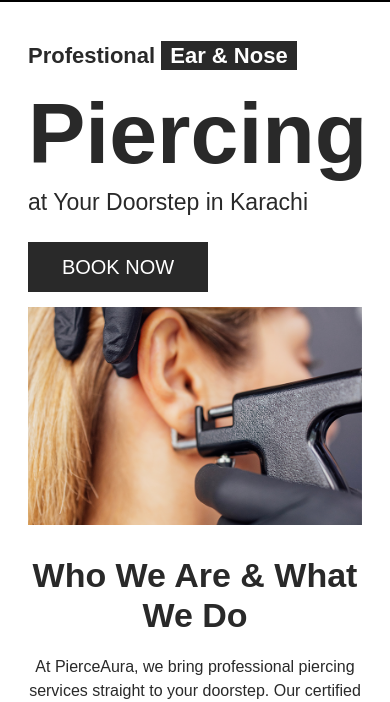
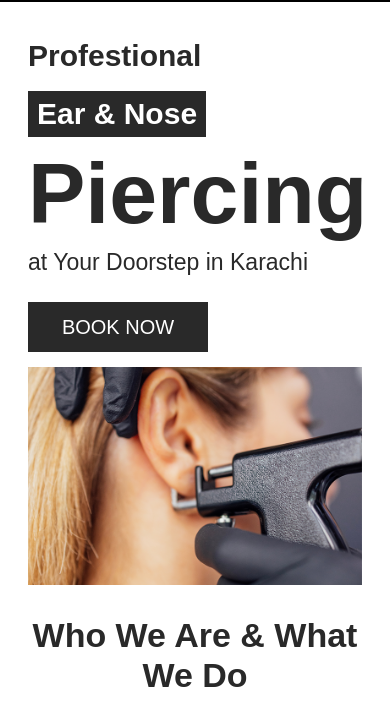
Before and after one commit to ZeeshanAfzal3065/Piercing-Store, a plain HTML site: page index.html in a window 390 px wide. Shown: the part 65-767 px from the top of the page. Drawn offline with Linux system fonts and the light colour scheme.

Commit message:
changes in responsive 4

```diff
--- a/assets/css/responsive.css
+++ b/assets/css/responsive.css
@@ -781,8 +781,11 @@
     }
 
     .hero-content h4 {
-    font-size: 35px;
+        font-size: 45px;
+        display: flex;
         line-height: 67px;
+        gap: 14px;
+        flex-wrap: wrap;
     }
 
     .hero-content h4 span {
@@ -1255,7 +1258,7 @@
     }
 
     .hero-content h4 {
-    font-size: 22px;
+        font-size: 30px;
         line-height: 42px;
     }
 
```
Lines whose indentation alone changed are shown as unchanged.
